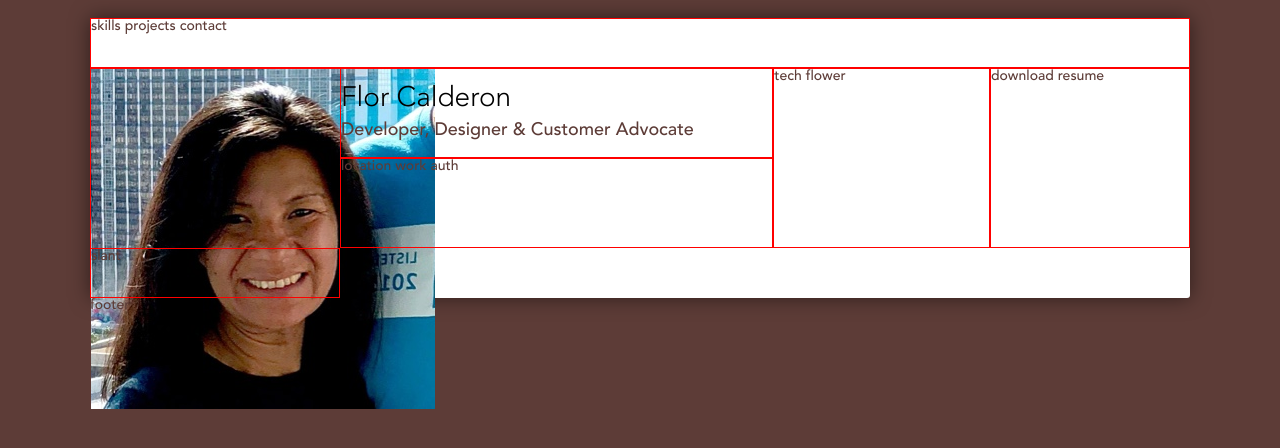
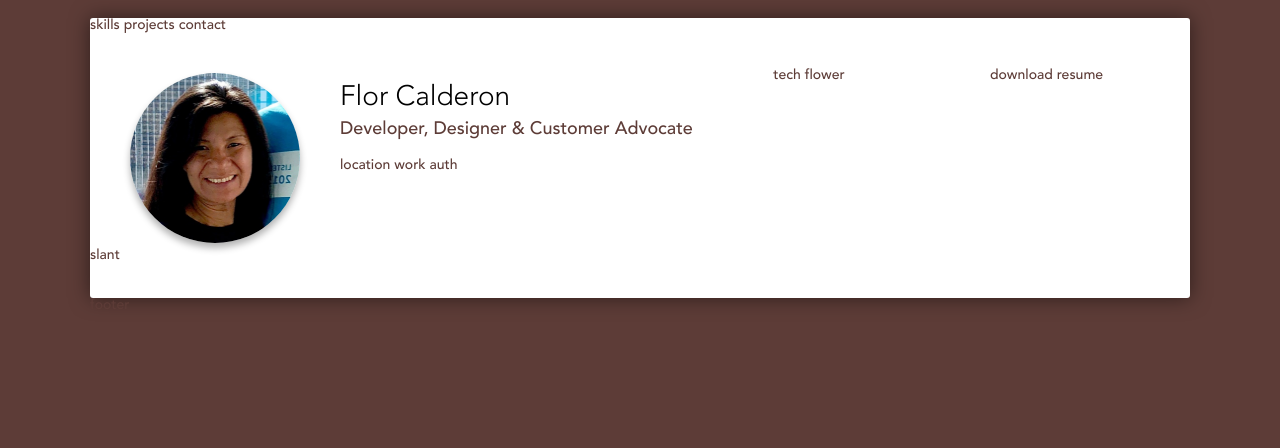
Before and after one commit to FlorCal/FlorCal.github.io, a React app: page / in a window 1280 px wide. Built offline with nearby package versions, Linux system fonts and the light colour scheme.

Commit message:
portrait styling

```diff
--- a/src/Header/index.scss
+++ b/src/Header/index.scss
@@ -8,9 +8,9 @@
     'portrait info flower resume'
     'slant slant slant slant';
 
-    & > div {
-        border: 1px solid red;
-    }
+    // & > div {
+    //     border: 1px solid red;
+    // }
 
     .menu {
         grid-area: menu;
@@ -18,6 +18,18 @@
 
     .portrait {
         grid-area: portrait;
+        height: 170px;
+        width: 170px;
+        overflow: hidden;
+        border-radius: calc(170px/2);
+        justify-self: center;
+        align-self: center;
+        box-shadow: 0 5px 7px rgba(0, 0, 0, .3);
+
+        img {
+          height: 170px;
+          width: 170px;
+        }
     }
 
     .name {
```
